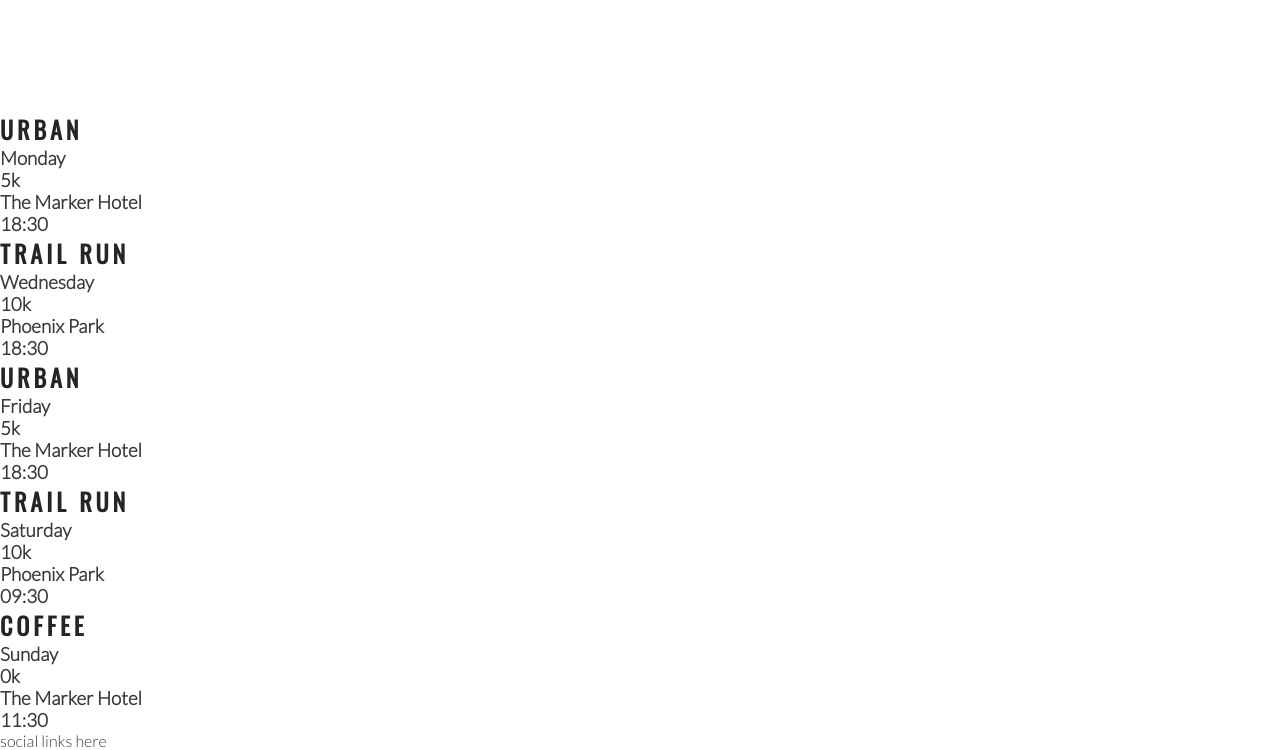
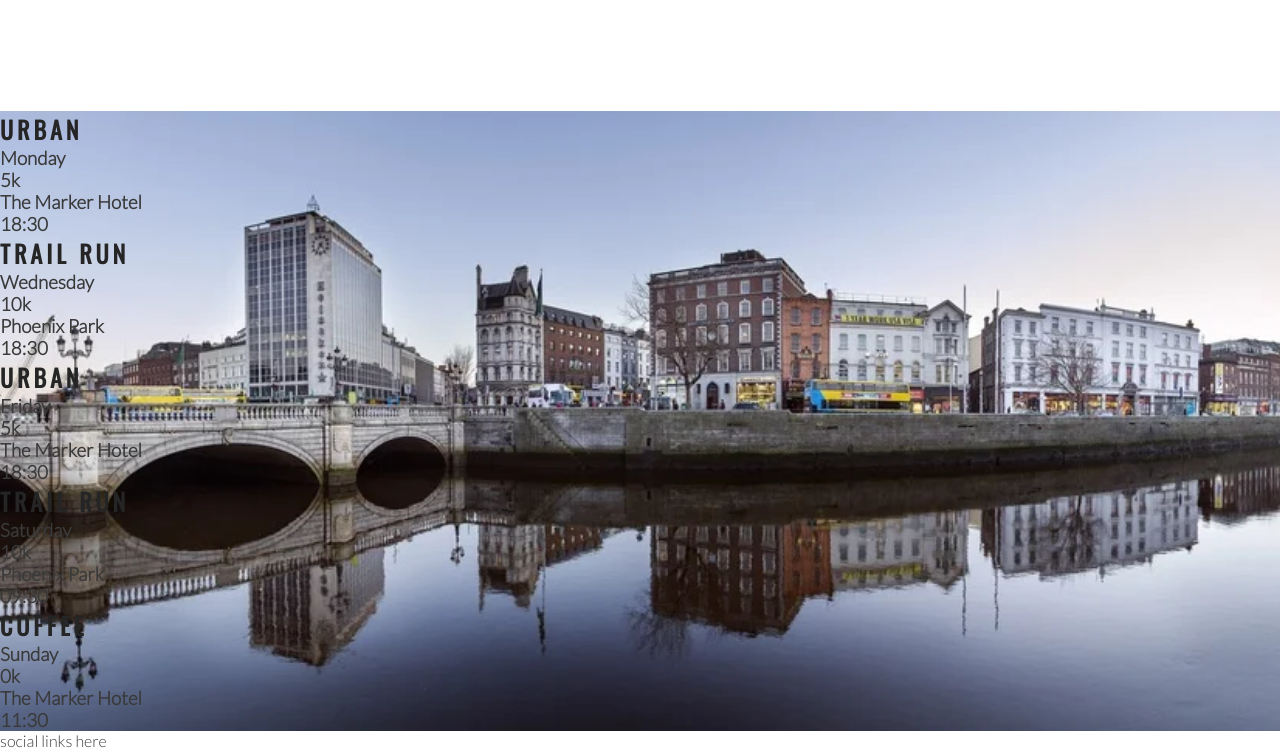
Before and after one commit to leah-jala/love-running, a plain HTML site: page index.html in a window 1280 px wide. Shown: the part 1184-1934 px from the top of the page. Drawn offline with nearby package versions, Linux system fonts and the light colour scheme.

Commit message:
Add background image to times section.

```diff
--- a/assets/css/style.css
+++ b/assets/css/style.css
@@ -199,3 +199,16 @@ in other words, squares. Otherwise, you end up with ellipses.  */
     border-radius: 50%;
     /* Having an image that is 300/300px helps with the positioning of the runner */
 }
+
+/* Icons are font characters, think of as extensions to the alphabet */
+
+/* event times */
+
+#times{
+    background-image: url('../images/dublin-city.webp');
+    background-repeat: no-repeat;
+    background-size: cover;
+    background-position: center;
+    width:100%;
+    overflow: hidden;
+}
--- a/index.html
+++ b/index.html
@@ -85,7 +85,7 @@
 
 
     </section>
-    <section>
+    <section id="times">
         <div>
             <h2>Urban</h2>
             <h3>Monday</h3>
```
Also changed, not shown: assets/images/dublin-city.webp (added).
